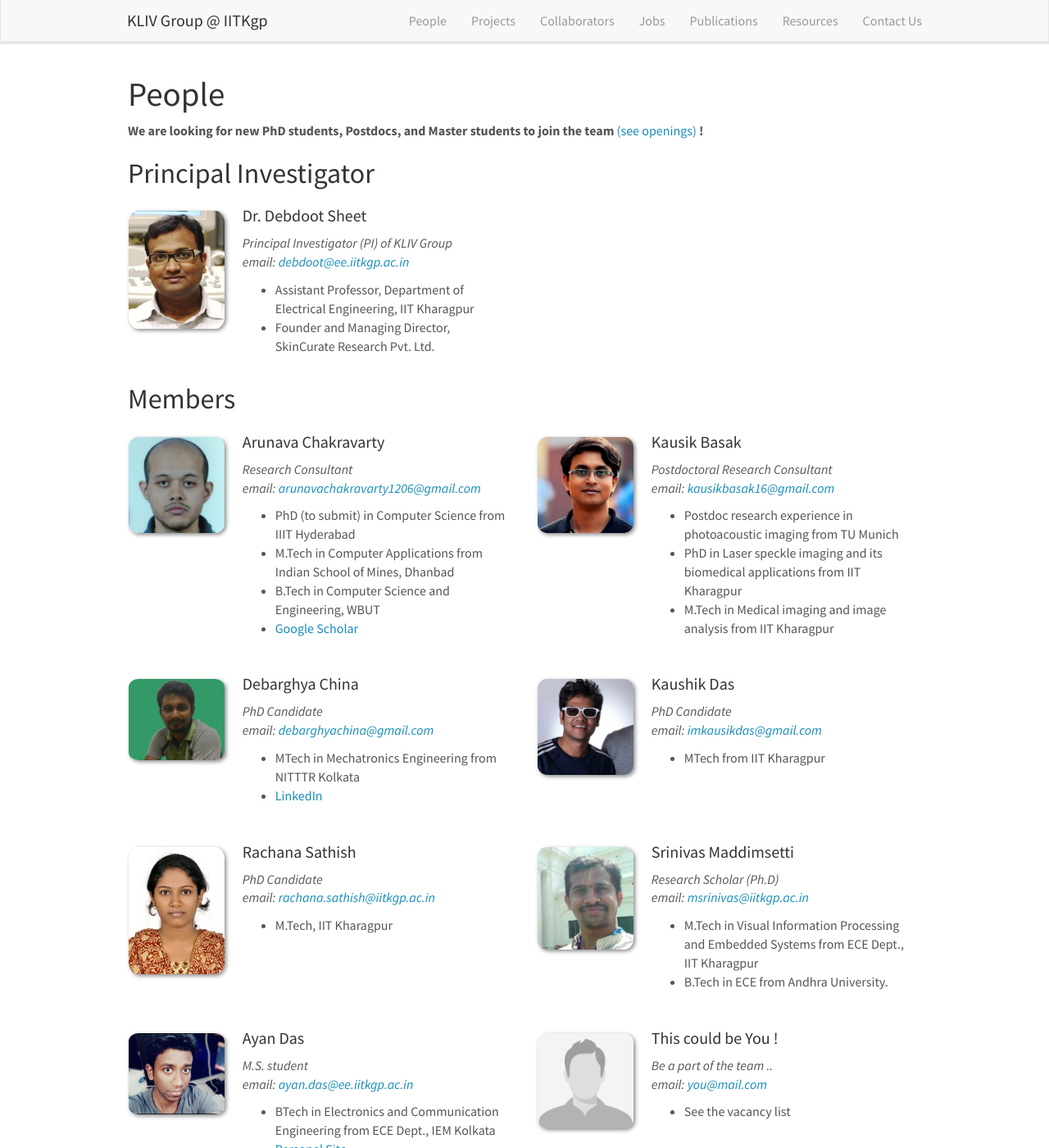
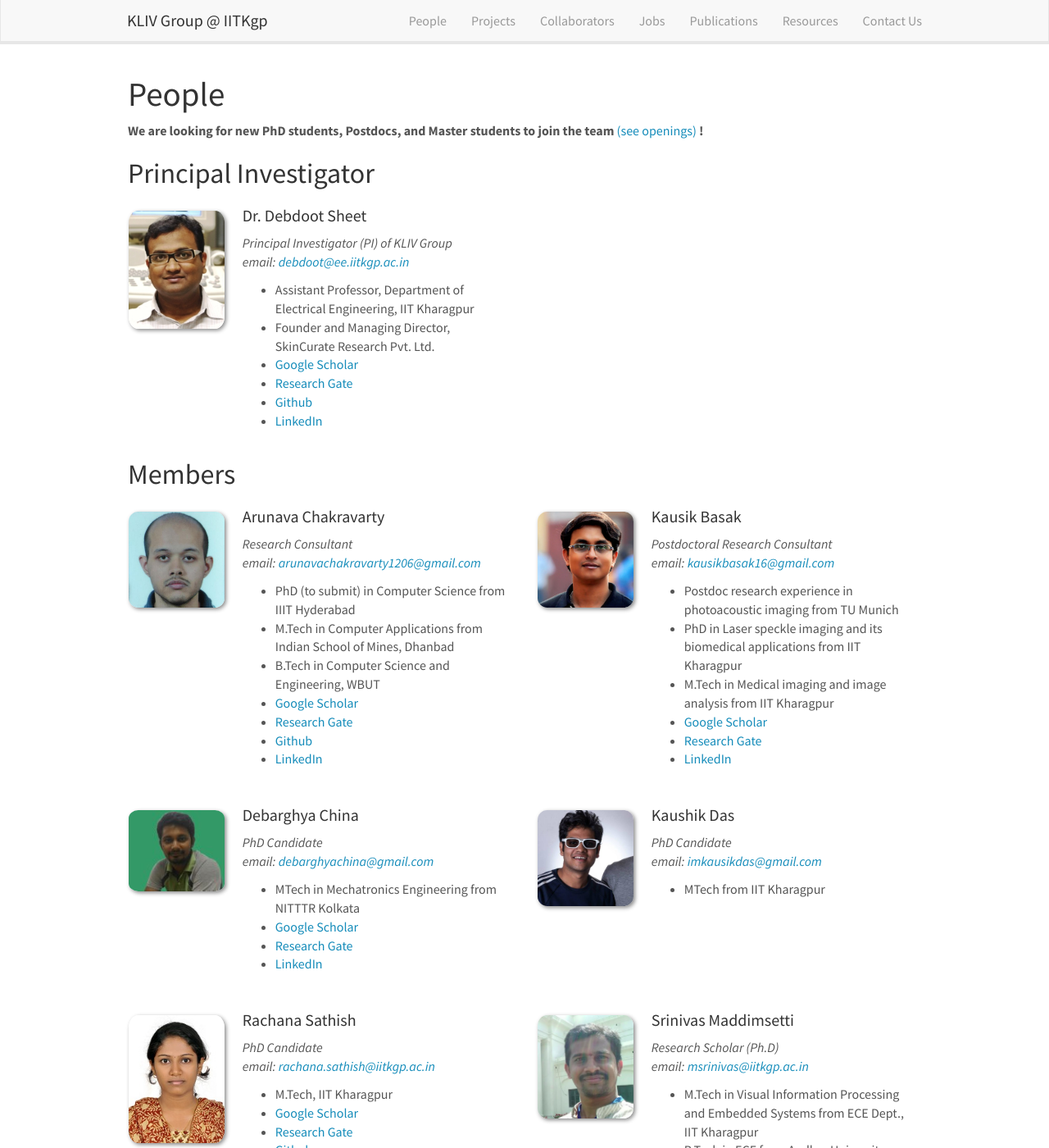
Before and after one commit to iitkliv/tempsite, a Jekyll site: the page built from _pages/people.md, in a window 1280 px wide and 1400 px high. Shown: the whole window at 82% size. Built offline with Jekyll 4.4.1, drawn with Linux system fonts in a browser that asks for light colours; nearby versions of some CDN libraries; some of the changed text lies outside the part shown.

Commit message:
social account links added

```diff
--- a/_data/people.yml
+++ b/_data/people.yml
@@ -5,6 +5,10 @@
   description:
     - Assistant Professor, Department of Electrical Engineering, IIT Kharagpur
     - Founder and Managing Director, SkinCurate Research Pvt. Ltd.
+    - <a href="https://scholar.google.com/citations?hl=en&user=x-0vLSsAAAAJ&view_op=list_works&sortby=pubdate#" target="_blank"> Google Scholar </a>
+    - <a href="https://www.researchgate.net/profile/Debdoot_Sheet" target="_blank">Research Gate</a>
+    - <a href="https://github.com/debdoot" target="_blank">Github</a>
+    - <a href="https://www.linkedin.com/in/debdoot/?originalSubdomain=in" target="_blank">LinkedIn</a>
   type: head
 
 - name: Arunava Chakravarty
@@ -16,6 +20,9 @@
     - M.Tech in Computer Applications from Indian School of Mines, Dhanbad
     - B.Tech in Computer Science and Engineering, WBUT
     - <a href="https://scholar.google.co.in/citations?user=Tk2svbAAAAAJ&hl=en" target="_blank"> Google Scholar </a>
+    - <a href="https://www.researchgate.net/profile/Arunava_Chakravarty" target="_blank"> Research Gate </a>
+    - <a href="https://github.com/arunava555?tab=stars" target="_blank">Github</a>
+    - <a href="https://www.linkedin.com/in/arunava-chakravarty-b1736b158/" target="_blank">LinkedIn</a>
   type: member
 
 - name: Kausik Basak
@@ -26,6 +33,9 @@
     - Postdoc research experience in photoacoustic imaging from TU Munich
     - PhD in Laser speckle imaging and its biomedical applications from IIT Kharagpur
     - M.Tech in Medical imaging and image analysis from IIT Kharagpur
+    - <a href="https://scholar.google.co.in/citations?user=urimOcEAAAAJ&hl=en" target="_blank"> Google Scholar </a>
+    - <a href="https://www.researchgate.net/profile/Kausik_Basak2" target="_blank"> Research Gate </a>
+    - <a href="https://www.linkedin.com/in/kausikbasak16/?originalSubdomain=in" target="_blank">LinkedIn</a>
   type: member
 
 - name: Debarghya China
@@ -34,6 +44,8 @@
   email: debarghyachina@gmail.com
   description:
     - MTech in Mechatronics Engineering from NITTTR Kolkata
+    - <a href="https://scholar.google.co.in/citations?user=EQOW7T0AAAAJ&hl=en" target="_blank"> Google Scholar </a>
+    - <a href="https://www.researchgate.net/profile/Debarghya_China" target="_blank"> Research Gate </a>
     - <a href="https://www.linkedin.com/in/debarghya-china-2a637aba/" target="_blank"> LinkedIn </a>
   type: member
 
@@ -51,6 +63,10 @@
   email: rachana.sathish@iitkgp.ac.in
   description:
     - M.Tech, IIT Kharagpur
+    - <a href="https://scholar.google.co.in/citations?user=V0UWsusAAAAJ&hl=en" target="_blank"> Google Scholar </a>
+    - <a href="https://www.researchgate.net/profile/Rachana_Sathish" target="_blank"> Research Gate </a>
+    - <a href="https://github.com/rachana-sathish" target="_blank">Github</a>
+    - <a href="https://www.linkedin.com/in/rachana-sathish-65163153/?originalSubdomain=in" target="_blank"> LinkedIn </a>
   type: member
 
 - name: Srinivas Maddimsetti
@@ -69,6 +85,10 @@
   description:
     - BTech in Electronics and Communication Engineering from ECE Dept., IEM Kolkata
     - <a href="https://dasayan05.github.io/" target="_blank"> Personal Site </a>
+    -  <a href="https://scholar.google.co.in/citations?user=GsoQVuoAAAAJ&hl=en" target="_blank"> Google Scholar </a>
+    -  <a href="https://www.researchgate.net/profile/Ayan_Das15" target="_blank"> Research Gate </a>
+    -  <a href="https://github.com/dasayan05" target="_blank">Github</a>
+    -  <a href="https://www.linkedin.com/in/ayan-das-a49928a7/" target="_blank"> LinkedIn </a>
   type: member
 
 
```
